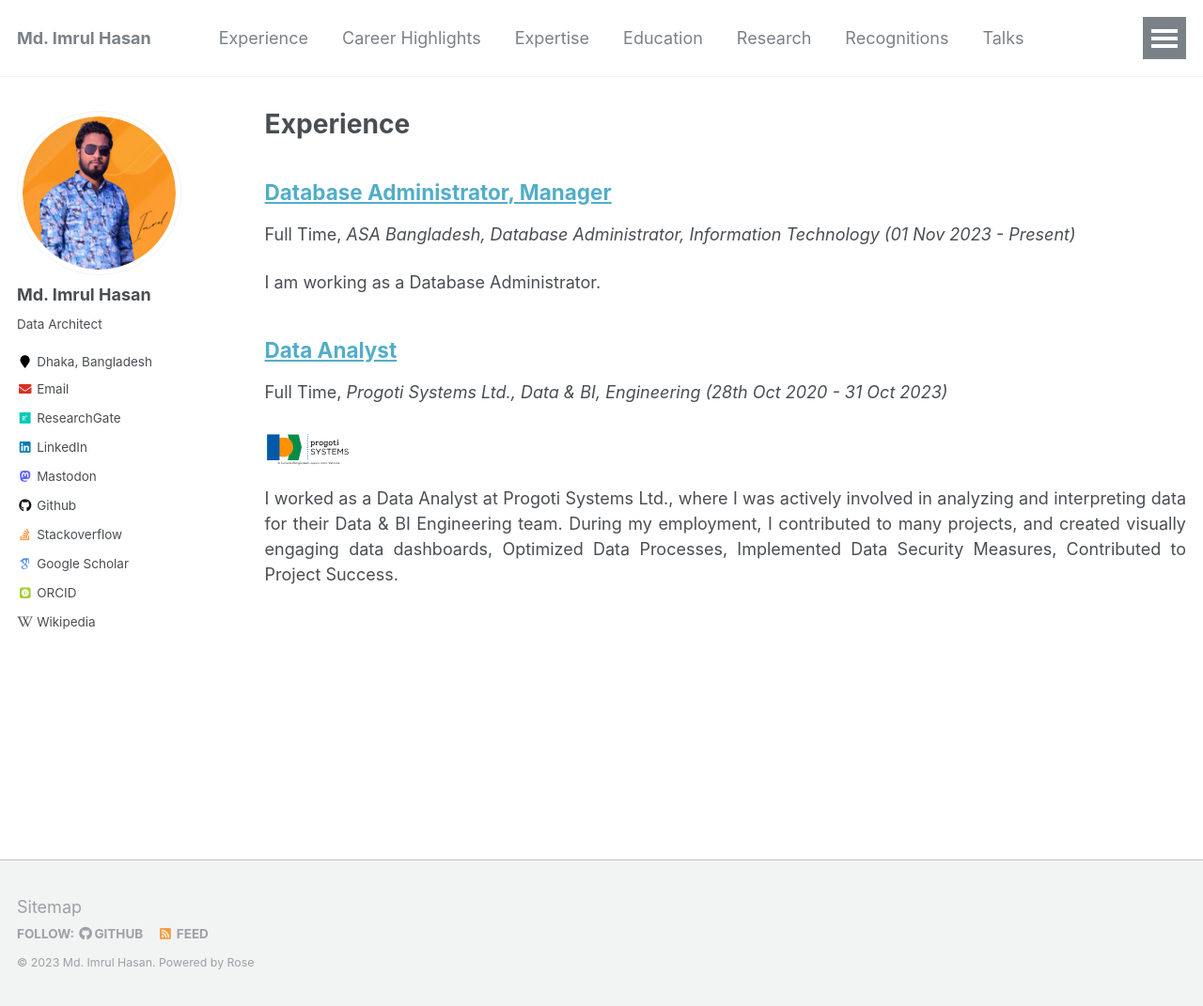
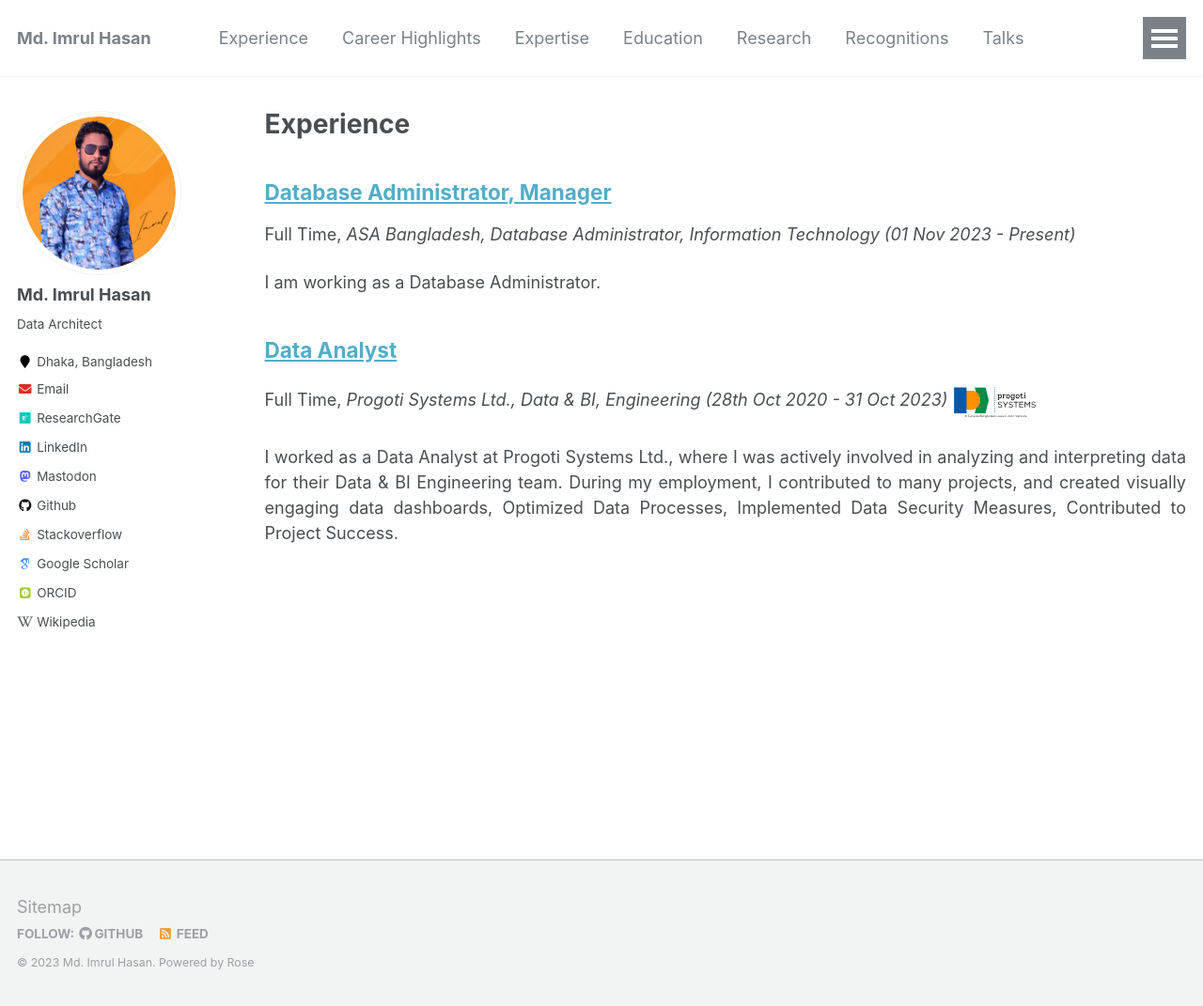
Before and after one commit to imrulhasandata/imrulhasandata, a Jekyll site: the page built from _pages/experience.html, in a window 1280 px wide and 1071 px high. Shown: the whole window at 94% size. Built offline with Jekyll 4.4.1, drawn with Linux system fonts in a browser that asks for light colours; some web fonts are replaced.

Commit message:
djanog-exp-psl

```diff
--- a/_includes/archive-single.html
+++ b/_includes/archive-single.html
@@ -44,10 +44,11 @@
         {% elsif post.collection == 'Research' %}
           <p>Published in <i>{{ post.venue }}</i>, {{ post.date | default: "1900-01-01" | date: "%Y" }} </p>
         {% elsif post.collection == 'experience' %}
-          <p> {{ post.type }}, <i>{{ post.venue }}</i> </p>
-          {% if post.logo %}
-              <img src="{{ base_path }}/{{ post.logo }}" alt="Logo" height="20">
-          {% endif %}
+          <p> {{ post.type }}, <i>{{ post.venue }}</i>
+              {% if post.logo %}
+                  <img src="{{ base_path }}/{{ post.logo }}" alt="Logo" height="20">
+              {% endif %}
+          </p>
           <!-- <p> {{ post.type }}, <i>{{ post.venue }}</i>, {{ post.date | default: "1900-01-01" | date: "%Y" }} </p> -->
         {% elsif post.collection == 'education' %}
           <p> {{ post.type }}, <i>{{ post.venue }}</i> </p>
```
Also changed, not shown: _layouts/single.html (+5 -4 lines).
